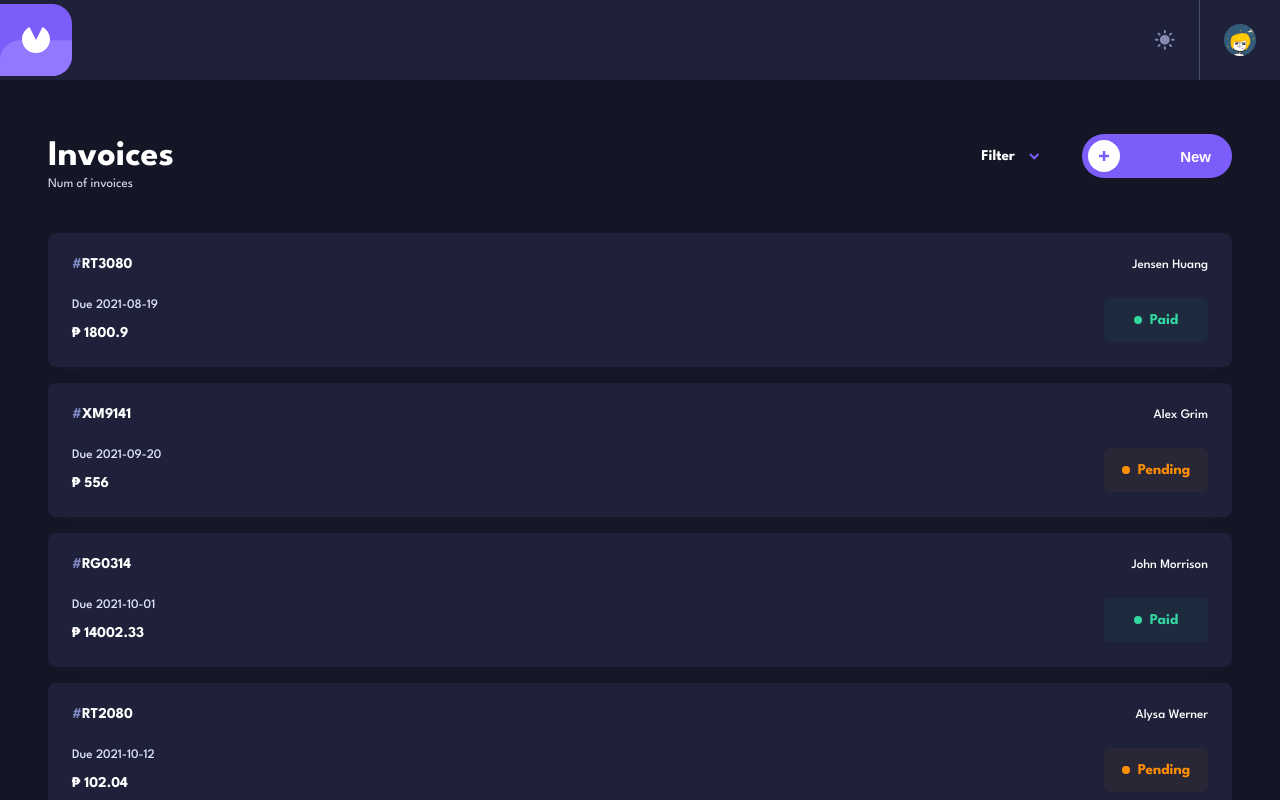
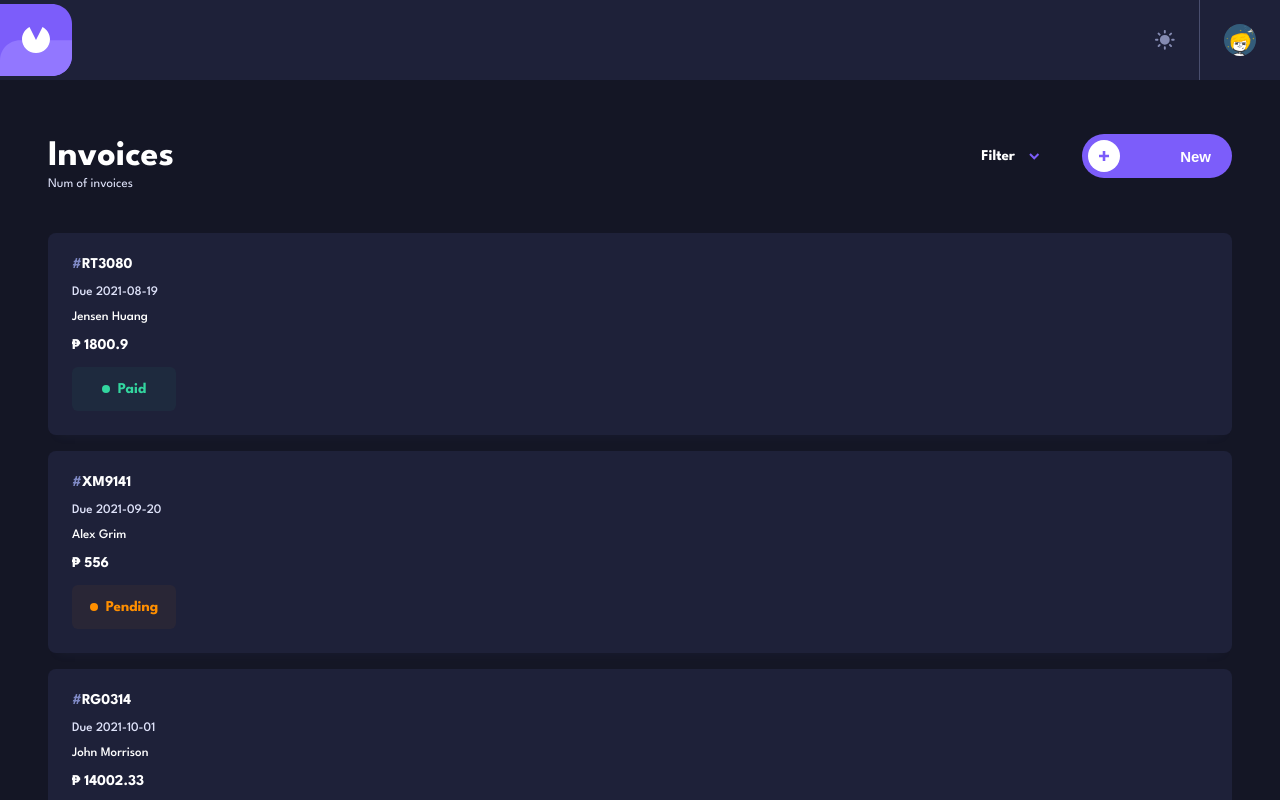
Before and after one commit to Grind3189/invoice-web-app-frontend, a React (Vite) app: page / in a window 1280 px wide. Shown: the top 800 px of the page. Built offline with nearby package versions, Linux system fonts and the light colour scheme.

Commit message:
preparing for grid
removed unnecessary containers

```diff
--- a/src/components/invoices/Invoices.tsx
+++ b/src/components/invoices/Invoices.tsx
@@ -27,22 +27,16 @@ const Invoices = ({ theme }: InvoicesProp) => {
         return (
             <div key={invoice.id} className={`invoice-hero invoice-hero-${theme}`}>
                 <Link to='/'>
-                    <div className="invoice-first-row">
                     <p className='invoice-id'>
                         <span className={`hashtag-${theme}`}>#</span>
                         {invoice.id}
                     </p>
+                    <p className={`due-date due-date-${theme}`}>Due {invoice.paymentDue}</p>
                     <p className='name'>{invoice.clientName}</p>
-                    </div>
-                    <div className="invoice-second-row">
-                        <div className="left-col">
-                            <p className={`due-date due-date-${theme}`}>Due {invoice.paymentDue}</p>
                     <p className='total'>₱ {invoice.total}</p>
-                        </div>
                     <div className="status-container" style={getStatusStyle(invoice.status)}>
                         <Dot status={invoice.status} />
                         <p className='status'>{invoice.status}</p>
-                        </div>
                     </div>
                 </Link>
             </div>
--- a/src/components/invoices/invoices.scss
+++ b/src/components/invoices/invoices.scss
@@ -3,6 +3,7 @@
 
 .main-container {
     padding: 0 24px;
+
     .first-row {
         display: flex;
         justify-content: space-between;
@@ -80,7 +81,7 @@
         .invoice-hero {
             padding: 24px;
             border-radius: 8px;
-            height: 134px;
+            height: auto;
             display: flex;
             flex-direction: column;
             justify-content: center;
@@ -97,12 +98,6 @@
                 text-decoration: none;
                 color: inherit;
                 height: 100%;
-
-                .invoice-first-row {
-                    display: flex;
-                    justify-content: space-between;
-                    align-items: center;
-
 
                 .invoice-id {
                     font-size: 15px;
@@ -123,14 +118,6 @@
                     font-weight: 500;
                     margin-top: 0;
                 }
-                }
-
-                .invoice-second-row {
-                    display: flex;
-                    justify-content: space-between;
-                    align-items: center;
-
-                    .left-col {
 
                 .due-date {
                     font-size: 13px;
@@ -149,7 +136,6 @@
                     font-size: 15px;
                     font-weight: 700;
                 }
-                    }
 
                 .status-container {
                     display: flex;
@@ -160,10 +146,10 @@
                     gap: 8px;
                     text-transform: capitalize;
                     border-radius: 6px;
+
                     p {
                         font-weight: 700;
                         font-size: 15px;
-                        }
                     }
                 }
 
@@ -175,6 +161,7 @@
 @media screen and (min-width: 768px) {
     .main-container {
         padding: 0 48px;
+
         .first-row {
             margin: 30px 0;
 
@@ -207,10 +194,8 @@
 
             a {
 
-                .invoice-first-row {
-
+                .invoice-first-row {}
             }
         }
     }
 }
-}
```
Lines whose indentation alone changed are shown as unchanged.
